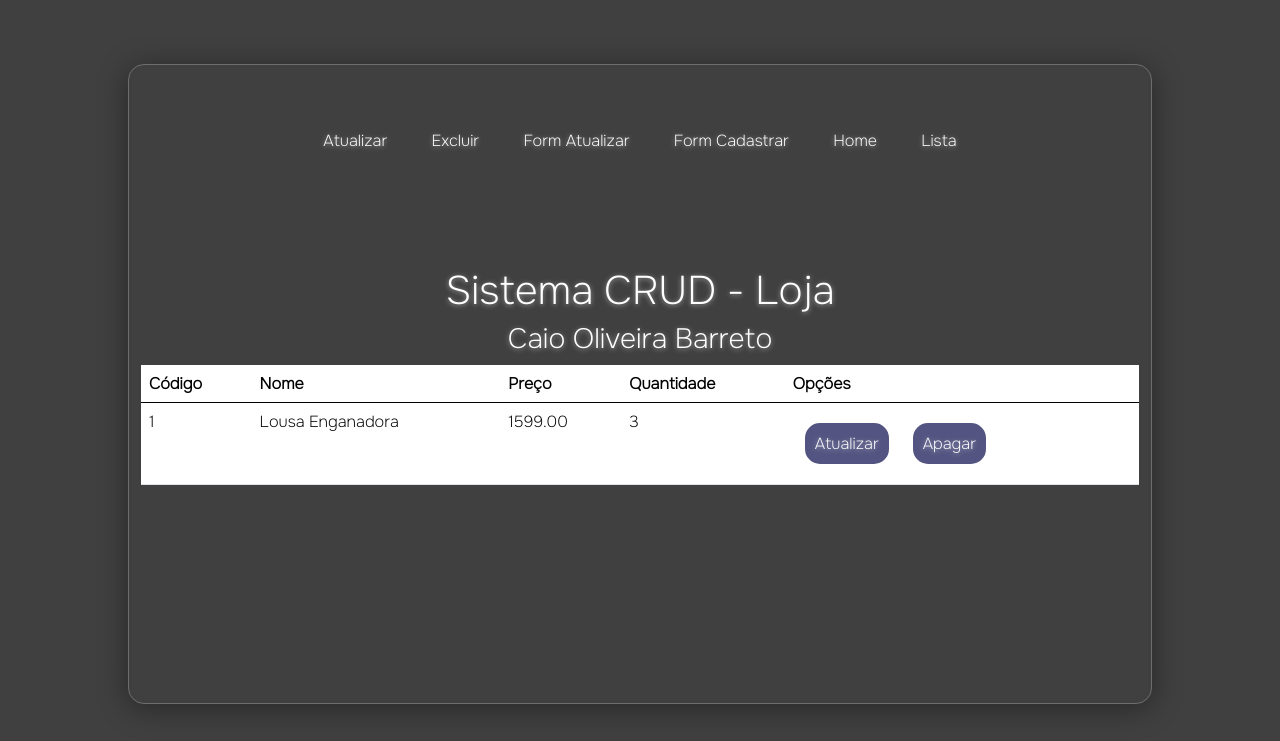
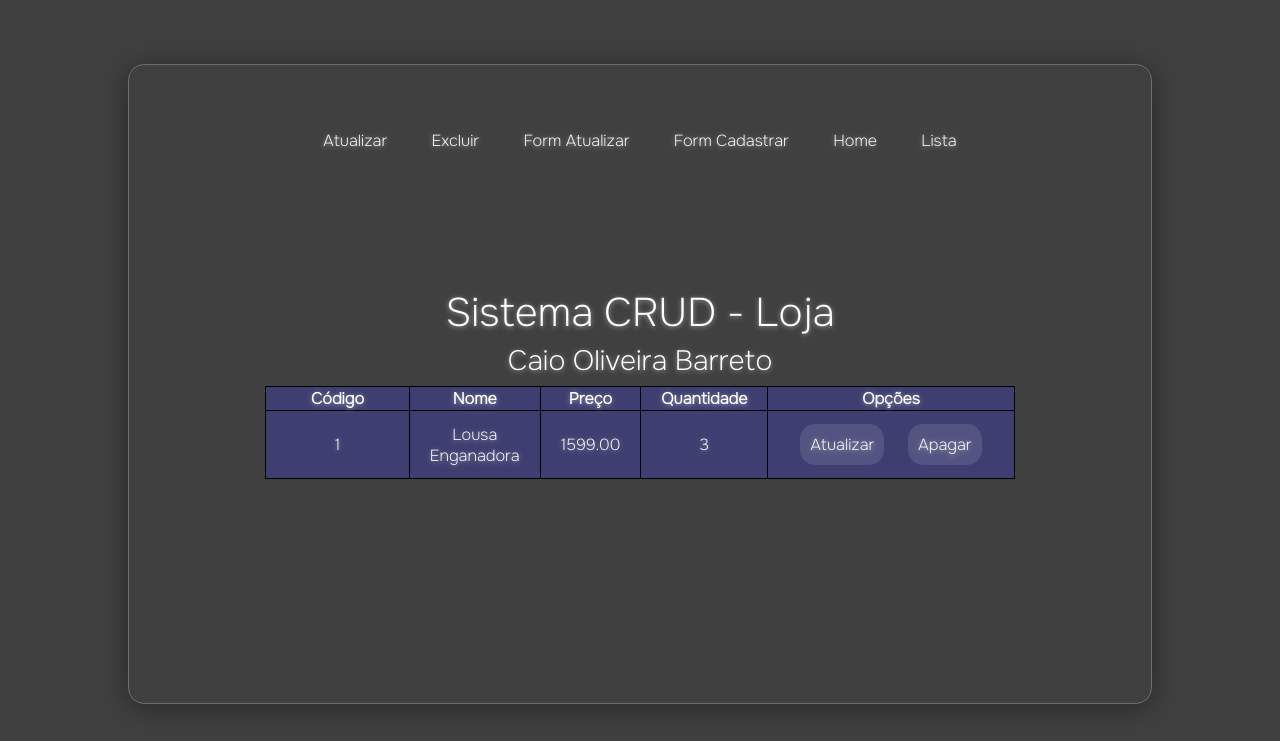
Before and after one commit to Caiooliveirabarreto/LojaSWI, a PHP site: page /listar.php in a window 1280 px wide. Shown: the top 741 px of the page. Run offline with PHP 8.4, Linux system fonts and the light colour scheme; data comes from the database, SQL or seed files in the repository.

Commit message:
CSS tabela

```diff
--- a/Form_Atualiza.php
+++ b/Form_Atualiza.php
@@ -11,7 +11,7 @@
 
 <?php
     include 'pedaco.php';
-    $id = $_GET['id'];
+
 
 ?>
 
@@ -19,9 +19,11 @@
         <form action="atualiza.php?id=<?php echo $id; ?>" method="POST">
             <?php
                 require 'conexao.php';
+                $id = $_GET['id'];
                 $sql = "SELECT * FROM produtos WHERE id = $id";
                 $stmt = $pdo->query($sql);
                 $produto = $stmt->fetch(PDO::FETCH_ASSOC);
+
             ?>
 
             <div class="mb-3">
--- a/css/style.css
+++ b/css/style.css
@@ -65,3 +65,25 @@ a:hover{
     color: #89899e;
     transition: all 0.3s ease-in-out;
 }
+td{
+
+    width: 100%;
+    margin-bottom: 1rem;
+    padding-left: 20px;
+    padding-right: 20px;
+    border: 1.5px solid black;
+    text-align: center;
+
+}
+
+th{
+    padding-left: 20px;
+    padding-right: 20px;
+    text-align: center;
+    border: 1.5px solid black;
+}
+table{
+    background-color: #3e3e70;
+    border: 1.5px solid black;
+
+}
--- a/listar.php
+++ b/listar.php
@@ -12,8 +12,8 @@
 <?php
 include 'pedaco.php';
 ?>
-<div class="container">
-    <table class="table">
+<div>
+    <table>
         <thead>
             <tr>
                 <th scope="col">Código</th>
```
